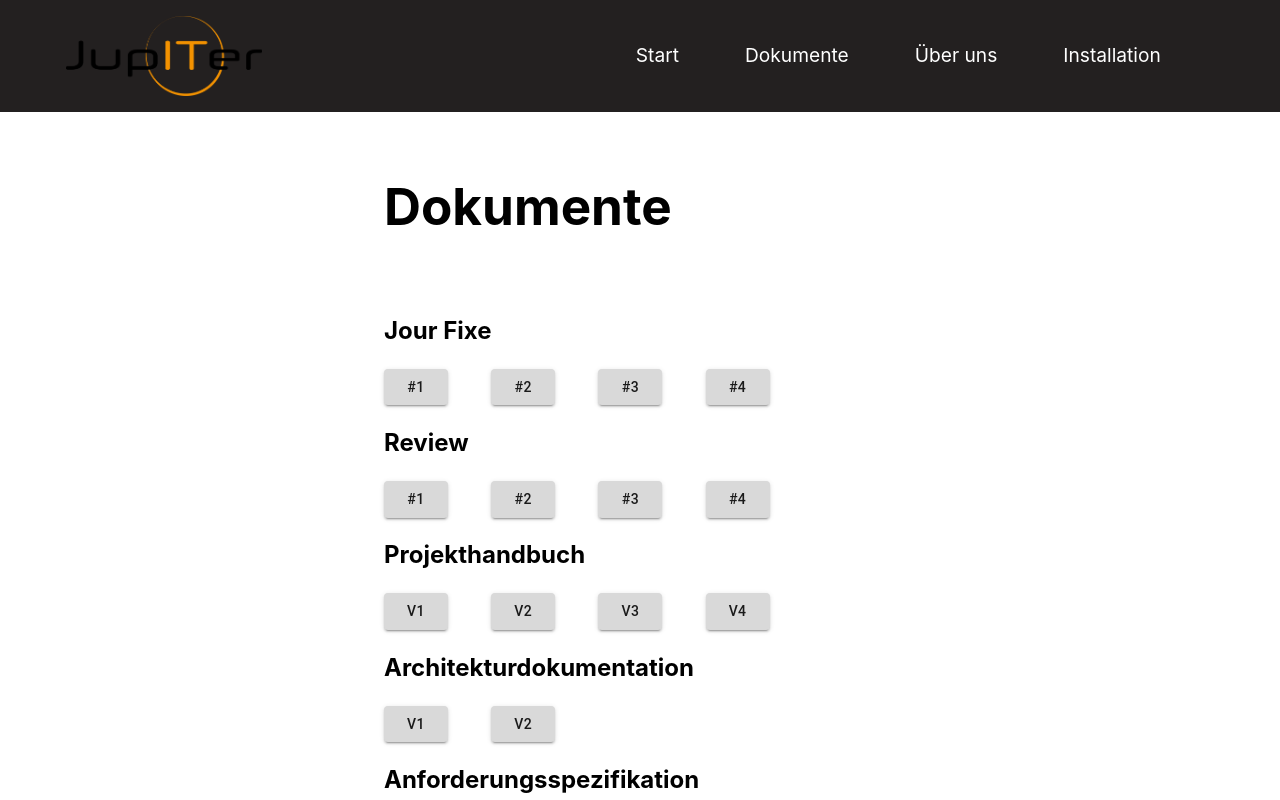
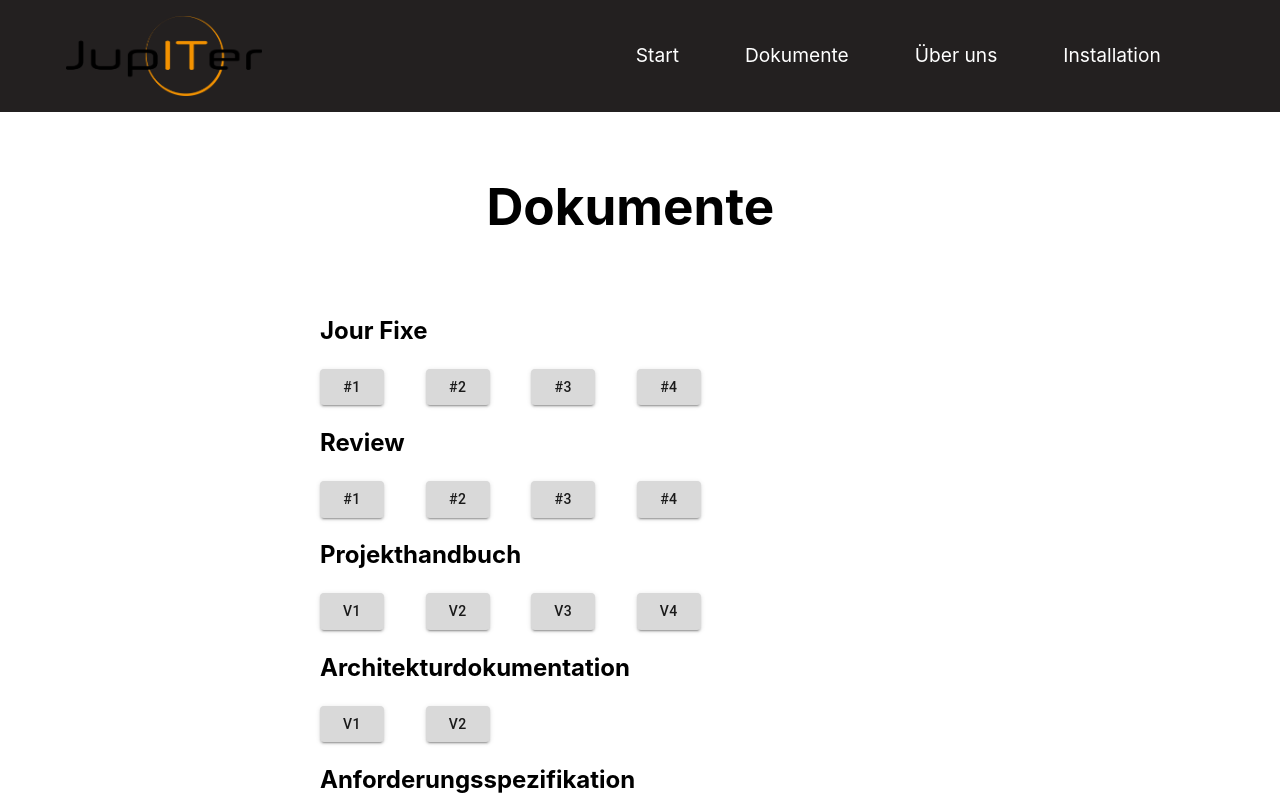
Before and after one commit to ZesNy02/Jupiter, a React (Vite) app in the folder website/: page / in a window 1280 px wide. Both pictures are taken after a click on the item "Dokumente". Shown: the top 800 px of the page. Built offline with nearby package versions, Linux system fonts and the light colour scheme; the HTML template or start-up script is replaced by a standard one.

Commit message:
margin for all sides

```diff
--- a/website/src/pages/About.css
+++ b/website/src/pages/About.css
@@ -1,7 +1,9 @@
 .profile {
   width: 20%;
 }
-
+.vorstellung {
+  padding: 2em 8em 2em 25%;
+}
 /* .Uberschrift-About {
   text-align: center;
 } */
--- a/website/src/pages/About.tsx
+++ b/website/src/pages/About.tsx
@@ -5,6 +5,7 @@ import platzhalter from '../assets/platzhalter.png';
 const About: React.FC = () => {
   return (
     <div className={"content"}>
+      <div className={"vorstellung"}>
       <div className='Uberschrift-About'>
         <h1>Über uns</h1>
       </div>
@@ -52,6 +53,7 @@ const About: React.FC = () => {
         </tr>
       </table>
     </div>
+    </div>
   );
 }
 
--- a/website/src/pages/Document.css
+++ b/website/src/pages/Document.css
@@ -1,10 +1,10 @@
 .white-box {
     color: #000;
     background-color: #fff;
-    padding: 2em 2em 2em 30%;
+    padding: 2em 8em 2em 25%;
 }
 .grey-box {
-    padding: 2em 2em 2em 30%;
+    padding: 2em 8em 2em 25%;
     background-color: #d9d9d9;
     color: #000;
 }
--- a/website/src/pages/Document.tsx
+++ b/website/src/pages/Document.tsx
@@ -6,7 +6,7 @@ const Document = () => {
   return (
     <div className={"content"}>
         <div className={"white-box"}>
-            <h1>Dokumente</h1>
+            <h1 style={{marginLeft: "20%"}}>Dokumente</h1>
             <br/>
             <h2>Jour Fixe</h2>
             <div className={"button-box"}>
--- a/website/src/pages/Installation.css
+++ b/website/src/pages/Installation.css
@@ -1,10 +1,10 @@
 .white-box {
     color: #000;
     background-color: #fff;
-    padding: 2em 2em 2em 30%;
+    padding: 2em 8em 2em 25%;
 }
 .grey-box {
-    padding: 2em 2em 2em 30%;
+    padding: 2em 8em 2em 25%;
     background-color: #d9d9d9;
     color: #000;
 }
--- a/website/src/pages/Start.css
+++ b/website/src/pages/Start.css
@@ -1,6 +1,6 @@
 .produkt-vorstellung{
   color: #fff;
-  padding: 1em 1em 1em 10%;
+  padding: 2em 8em 2em 25%;
   background-color: #232020;
   display: block;
   margin-left: auto;
@@ -10,7 +10,7 @@
 .team-vorstellung {
   color: #000;
   background-color: #fff;
-  padding: 1em 1em 1em 10%;
+  padding: 2em 8em 2em 25%;
 }
 
 .intro-box {
```
